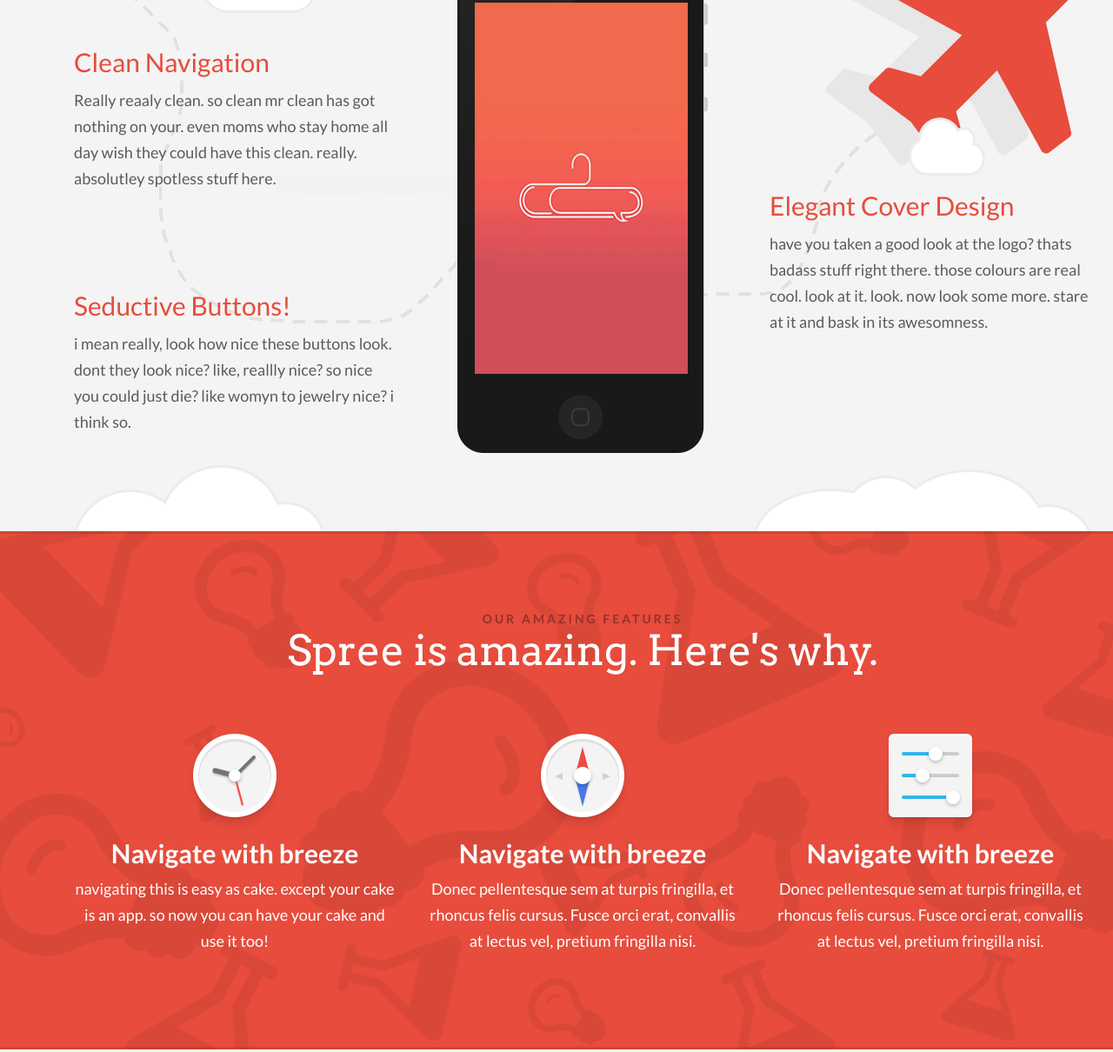
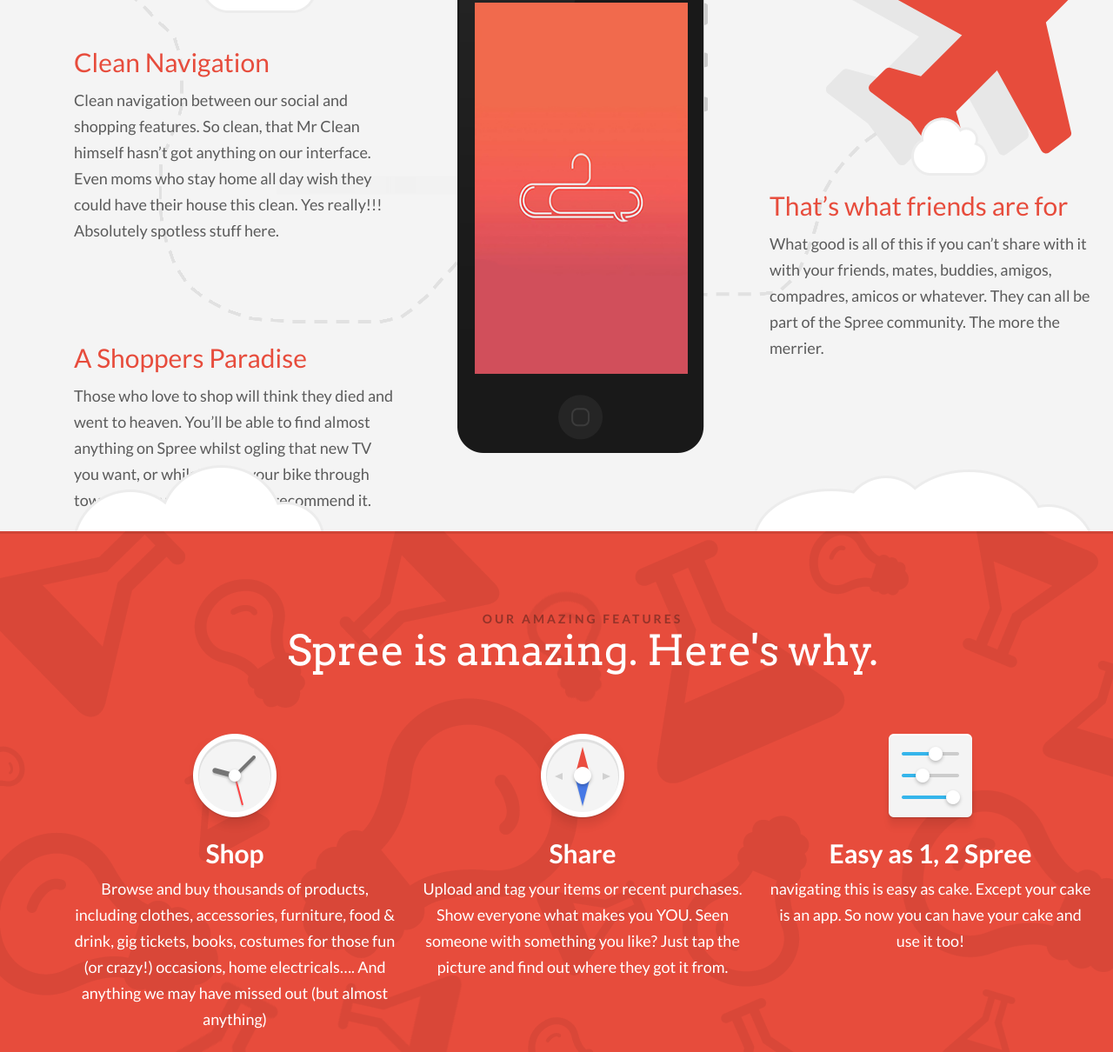
Before and after one commit to Tyson324/Spree, a plain HTML site: page index.html in a window 1280 px wide. Shown: the part 1162-2372 px from the top of the page at 87% size. Drawn offline with nearby package versions, Linux system fonts and the light colour scheme.

Commit message:
Text and paragraph changes
Text and paragraph changes have been made as appropriate.

```diff
--- a/index.html
+++ b/index.html
@@ -52,8 +52,8 @@
 					<div class="row">
 						<div class="hero_content span7">
 							<!-- Hero Content Text -->
-							<h1>Hold on to your fashion. <br> <b>Spree</b> is here.</h1> <br>
-							<p>Spree is an awesome, responsive, trend app that is perfect for promoting your <b>clothes, cars, and any other products!</b> MyAppeal concludes of 7 different features, and many buttons to choose from! This app's uniqueness and ingeniousness will SNATCH your customer's attention and will bring up your sales!</p>
+							<h1>Start Your <b>Spree</b> Here.<br></h1> <br>
+							<p>Spree is an awesome new social shopping tool, that allows users to purchase items such as<b>clothing, decór, food and just about anything you can think of.</b> Not only that, but those who decide to indulge in a little ‘Spree’, can also share their recent purchases with friends. With this and much more, <b>why not start your spree journey?</b></p>
 							<!-- Button Group -->
 							<div class="btn-group">
 								<button class="btn btn-huge">Beta</button>
@@ -86,7 +86,7 @@
 						<!-- Introduction Heading -->
 						<div class="page_heading">
 							<h6>Introducing</h6>
-							<h1>Perfect App for your stuff, Spree</h1>
+							<h1>The perfect app for your stuff, Spree</h1>
 						</div>
 						<div id="intro_back">
 							<div class="row">
@@ -94,12 +94,12 @@
 									<!-- Introduction Class One -->
 									<div class="intro_text text_one">
 										<h3>Clean Navigation</h3>
-										<p>Really reaaly clean. so clean mr clean has got nothing on your. even moms who stay home all day wish they could have this clean. really. absolutley spotless stuff here.</p>
+										<p>Clean navigation between our social and shopping features. So clean, that Mr Clean himself hasn’t got anything on our interface.  Even moms who stay home all day wish they could have their house this clean. Yes really!!! Absolutely spotless stuff here.</p>
 									</div>
 									<!-- Introduction Class Two -->
 									<div class="intro_text text_two">
-										<h3>Seductive Buttons!</h3>
-										<p>i mean really, look how nice these buttons look. dont they look nice? like, reallly nice? so nice you could just die? like womyn to jewelry nice? i think so.</p>
+										<h3>A Shoppers Paradise</h3>
+										<p>Those who love to shop will think they died and went to heaven. You’ll be able to find almost anything on Spree whilst ogling that new TV you want, or whilst riding your bike through town….although we wouldn’t recommend it.</p>
 									</div>
 								</div>
 								<div class="span4">
@@ -111,8 +111,8 @@
 								<div class="span4">
 									<!-- Introduction Class Three -->
 									<div class="intro_text text_three">
-										<h3>Elegant Cover Design</h3>
-										<p>have you taken a good look at the logo? thats badass stuff right there. those colours are real cool. look at it. look. now look some more. stare at it and bask in its awesomness.</p>
+										<h3>That’s what friends are for</h3>
+										<p>What good is all of this if you can’t share with it with your friends, mates, buddies, amigos, compadres, amicos or whatever. They can all be part of the Spree community. The more the merrier.</p>
 									</div>
 								</div>
 							</div>
@@ -146,8 +146,8 @@
 								<div class="thumbnail">
 									<img src="assets/img/feature/thumb_1.png" alt="">
 									<div class="caption">
-										<h3>Navigate with breeze</h3>
-										<p>navigating this is easy as cake. except your cake is an app. so now you can have your cake and use it too!</p>
+										<h3>Shop</h3>
+										<p>Browse and buy thousands of products, including clothes, accessories, furniture, food & drink, gig tickets, books, costumes for those fun (or crazy!) occasions, home electricals…. And anything we may have missed out (but almost anything)</p>
 									</div>
 								</div>
 							</div>
@@ -156,8 +156,8 @@
 								<div class="thumbnail">
 									<img src="assets/img/feature/thumb_2.png" alt="">
 									<div class="caption">
-										<h3>Navigate with breeze</h3>
-										<p>Donec pellentesque sem at turpis fringilla, et rhoncus felis cursus. Fusce orci erat, convallis at lectus vel, pretium fringilla nisi.</p>
+										<h3>Share</h3>
+										<p>Upload and tag your items or recent purchases. Show everyone what makes you YOU. Seen someone with something you like? Just tap the picture and find out where they got it from.</p>
 									</div>
 								</div>
 							</div>
@@ -166,8 +166,8 @@
 								<!-- Thumbnail Class Three -->
 									<img src="assets/img/feature/thumb_3.png" alt="">
 									<div class="caption">
-										<h3>Navigate with breeze</h3>
-										<p>Donec pellentesque sem at turpis fringilla, et rhoncus felis cursus. Fusce orci erat, convallis at lectus vel, pretium fringilla nisi.</p>
+										<h3>Easy as 1, 2 Spree</h3>
+										<p>navigating this is easy as cake. Except your cake is an app. So now you can have your cake and use it too!</p>
 									</div>
 								</div>
 							</div>
```
